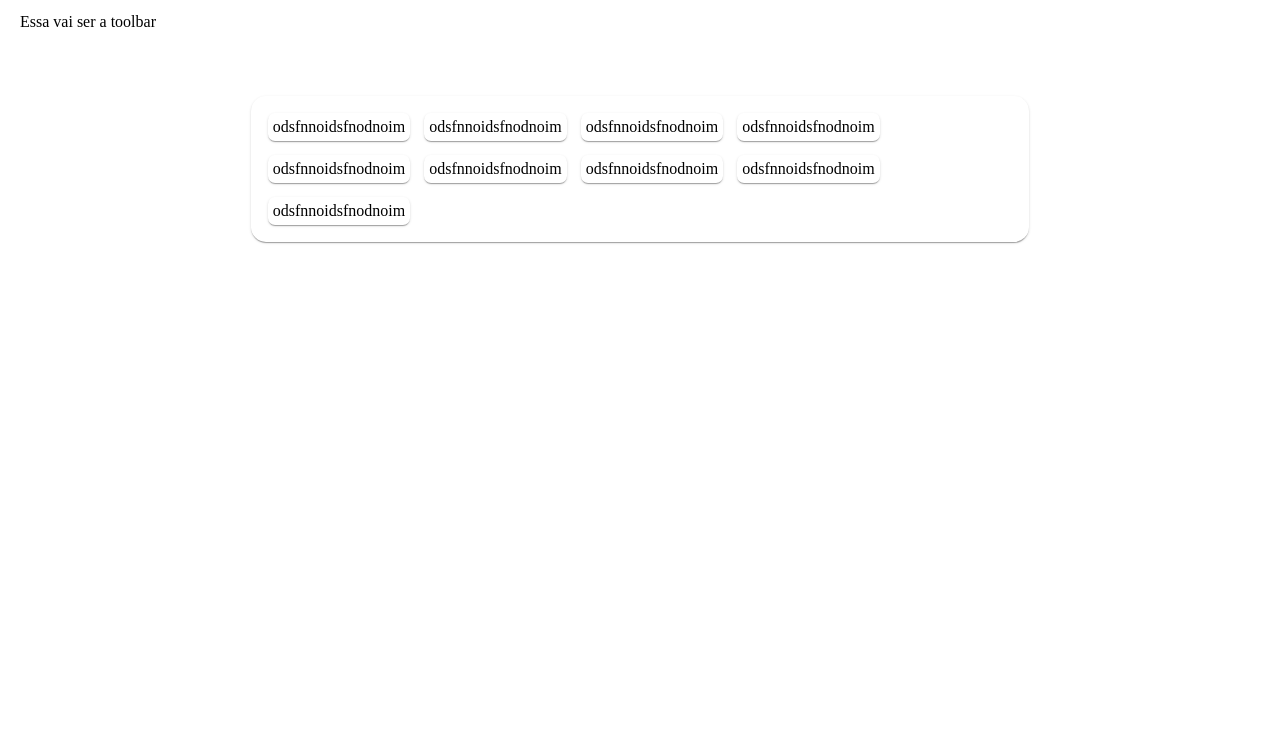
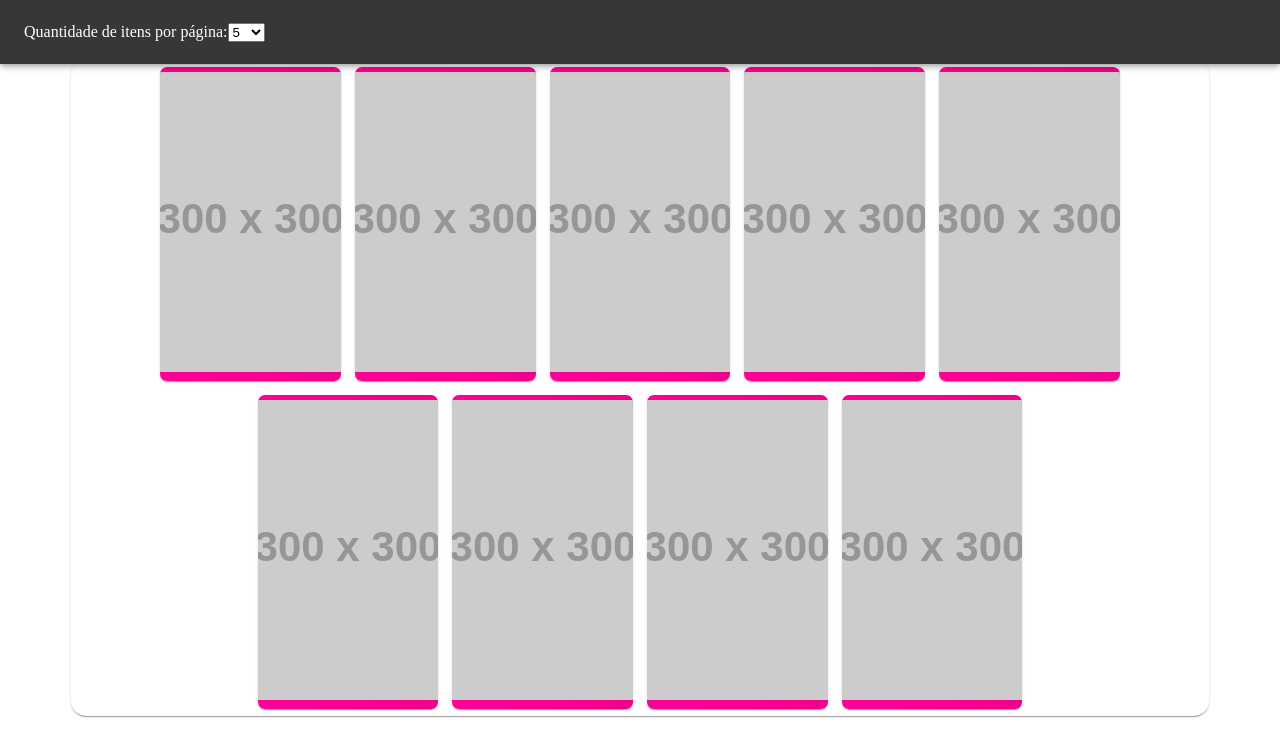
Before and after one commit to GusChenn/keycash-frontend-challenge-gustavochen, a React (Create React App) app: page / in a window 1280 px wide. Shown: the top 756 px of the page. Built offline with nearby package versions, Linux system fonts and the light colour scheme.

Commit message:
Criação da opção de quantidade no menu

```diff
--- a/package.json
+++ b/package.json
@@ -5,6 +5,7 @@
   "dependencies": {
     "@emotion/react": "^11.4.1",
     "@emotion/styled": "^11.3.0",
+    "@mui/icons-material": "^5.0.3",
     "@mui/material": "^5.0.3",
     "@testing-library/jest-dom": "^5.11.4",
     "@testing-library/react": "^11.1.0",
--- a/src/components/Card.jsx
+++ b/src/components/Card.jsx
@@ -12,12 +12,17 @@ function Card() {
         boxShadow: 1,
         margin: '7px',
         padding: '5px ',
+        backgroundImage: 'linear-gradient(to right, #FF0094, #F1008C)',
+        width: '15%',
+        overflow: 'hidden',
       }}
     >
       <Box
         className="imagem_casa"
       >
-        odsfnnoidsfnodnoim
+        <a href="https://placeholder.com">
+          <img src="https://via.placeholder.com/300" alt="Imagem imóvel" />
+        </a>
       </Box>
     </Box>
   );
--- a/src/components/Toolbar.jsx
+++ /dev/null
@@ -1,18 +0,0 @@
-import React from 'react';
-import Box from '@mui/material/Box';
-
-function Toolbar() {
-  return (
-    <Box
-      sx={{
-        alignItems: 'center',
-        margin: '7px',
-        padding: '5px ',
-      }}
-    >
-      Essa vai ser a toolbar
-    </Box>
-  );
-}
-
-export default Toolbar;
--- /dev/null
+++ b/src/components/Tools.jsx
@@ -0,0 +1,40 @@
+import React from 'react';
+import {
+  Toolbar,
+  AppBar,
+  Box,
+} from '@mui/material';
+
+function Tools() {
+  return (
+    <Box
+      sx={{
+        flexGrow: 1,
+      }}
+    >
+      <AppBar
+        sx={{
+          bgcolor: '#373737',
+        }}
+      >
+        <Toolbar
+          sx={{
+            display: 'flex',
+            flexDirection: 'row',
+          }}
+        >
+          <Box>
+            Quantidade de itens por página:
+          </Box>
+          <select>
+            <option value="5">5</option>
+            <option value="10">10</option>
+            <option value="15">15</option>
+          </select>
+        </Toolbar>
+      </AppBar>
+    </Box>
+  );
+}
+
+export default Tools;
--- a/src/components/Vitrine.jsx
+++ b/src/components/Vitrine.jsx
@@ -18,12 +18,12 @@ function Vitrine() {
           display: 'flex',
           flexDirection: 'row',
           alignItems: 'center',
+          justifyContent: 'center',
           borderRadius: '15px',
           boxShadow: 1,
           margin: '10px',
-          width: '60%',
+          width: '90%',
           height: '70%',
-          padding: '10px',
           flexWrap: 'wrap',
         }}
       >
--- a/src/index.jsx
+++ b/src/index.jsx
@@ -1,12 +1,12 @@
 import React from 'react';
 import ReactDOM from 'react-dom';
 import Vitrine from './components/Vitrine';
-import Toolbar from './components/Toolbar';
+import Tools from './components/Tools';
 import reportWebVitals from './reportWebVitals';
 
 ReactDOM.render(
   <React.StrictMode>
-    <Toolbar />
+    <Tools />
     <Vitrine />
   </React.StrictMode>,
   document.getElementById('root'),
```
Also changed, not shown: 1 other file (tests, documents, lock files or other folders).
